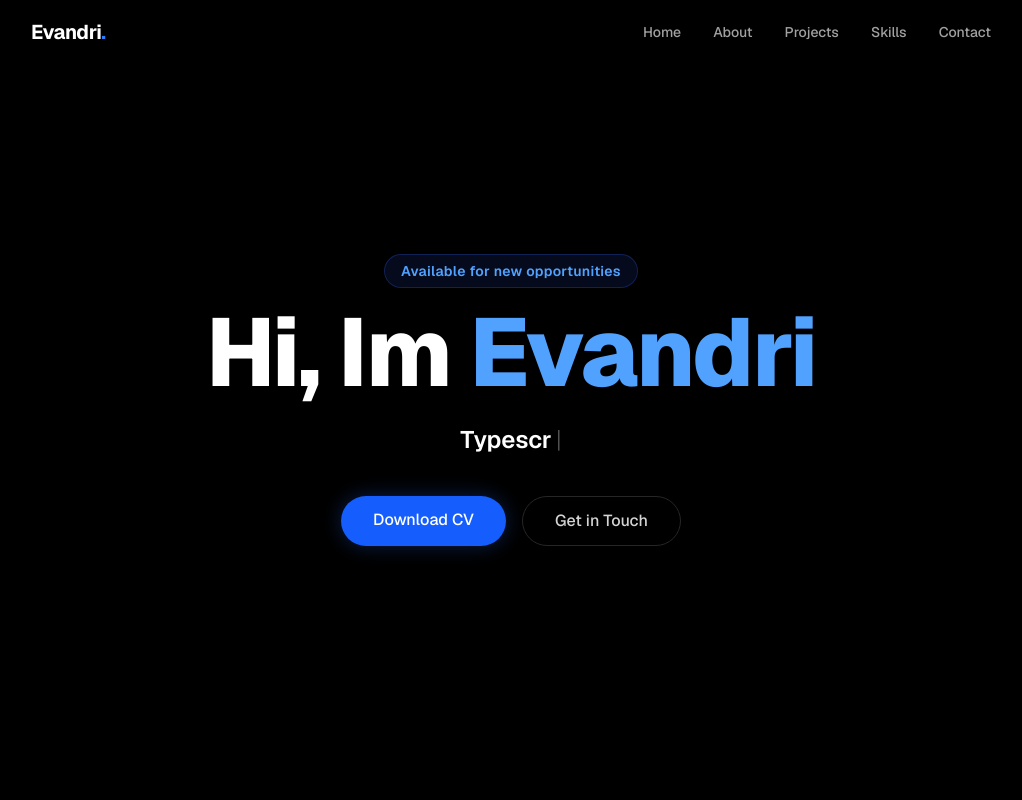
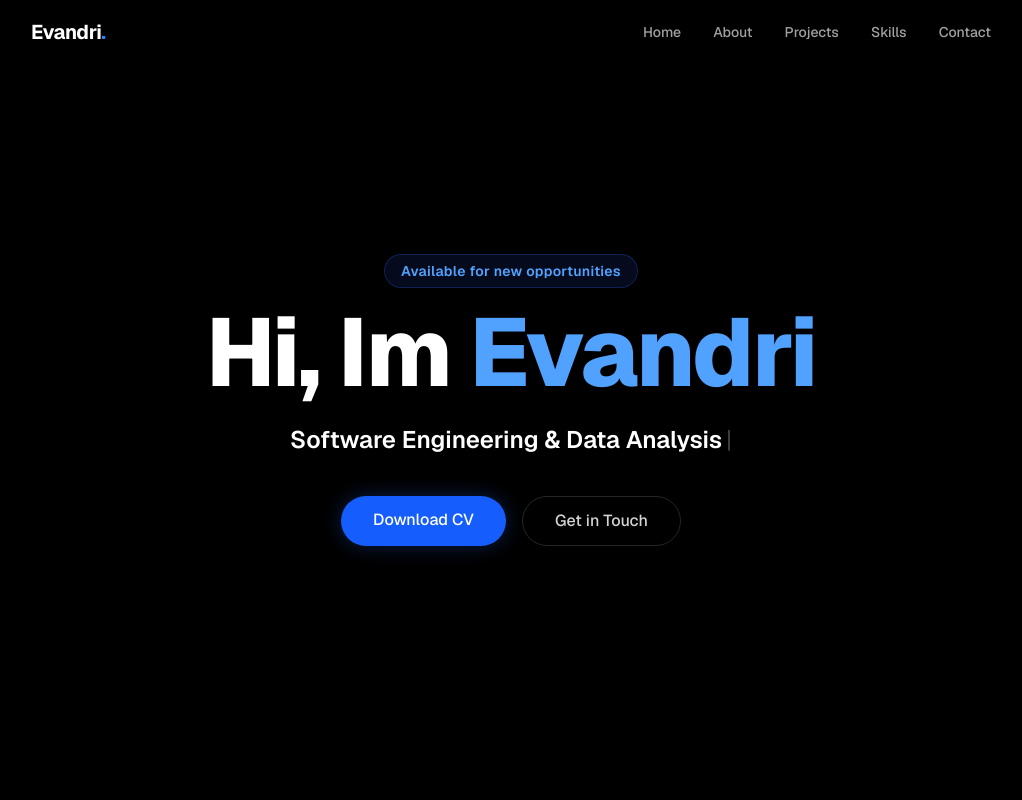
Before and after one commit to evandri30/Portopolio, a Next.js app: page / in a window 1280 px wide. Shown: the top 800 px of the page, without its empty margins (129-1151 px from the left). Built offline with nearby package versions, Linux system fonts and the light colour scheme.

Commit message:
changes roles

```diff
--- a/src/constants/roles.ts
+++ b/src/constants/roles.ts
@@ -1 +1 @@
-export const roles = ["Software Engineer", "Typescript", 'Python', 'PHP'];
+export const roles = ["Software Engineering & Data Analysis", "Python, TypeScript, SQL", "Ex-IT Intern @ Pelita Air Service"];
```
